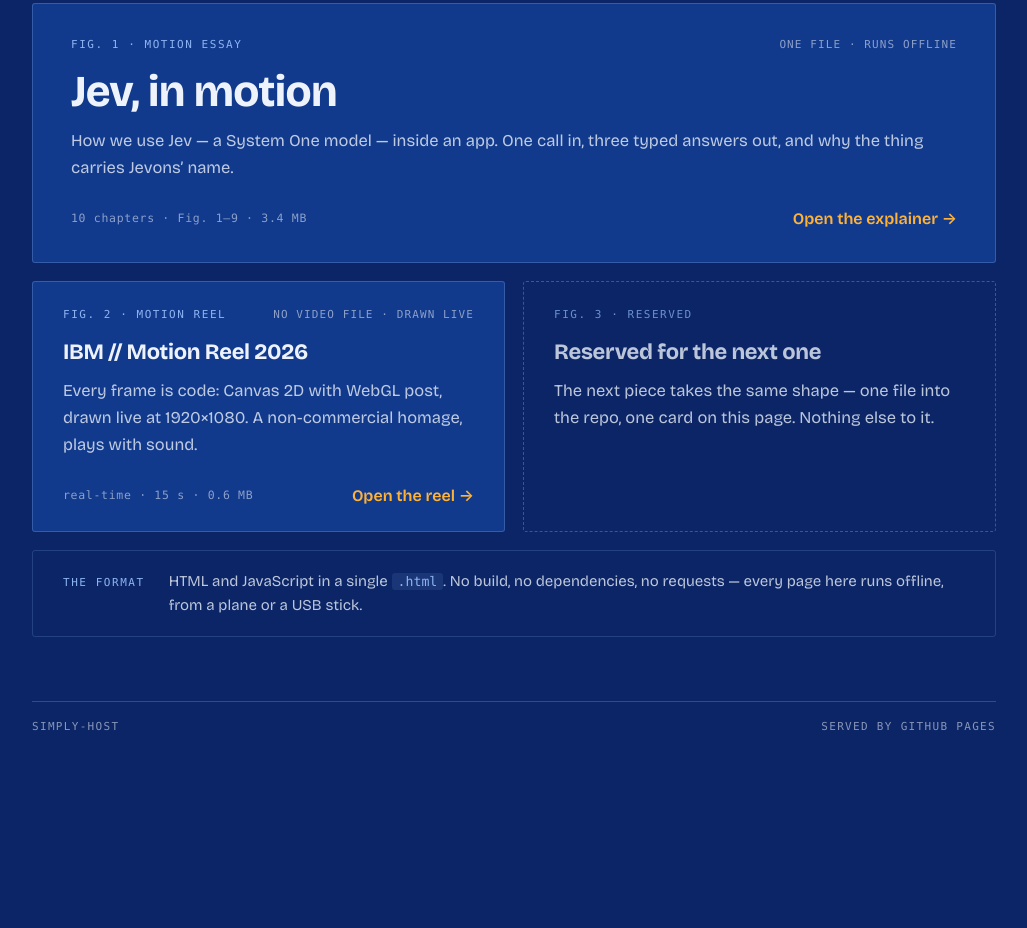
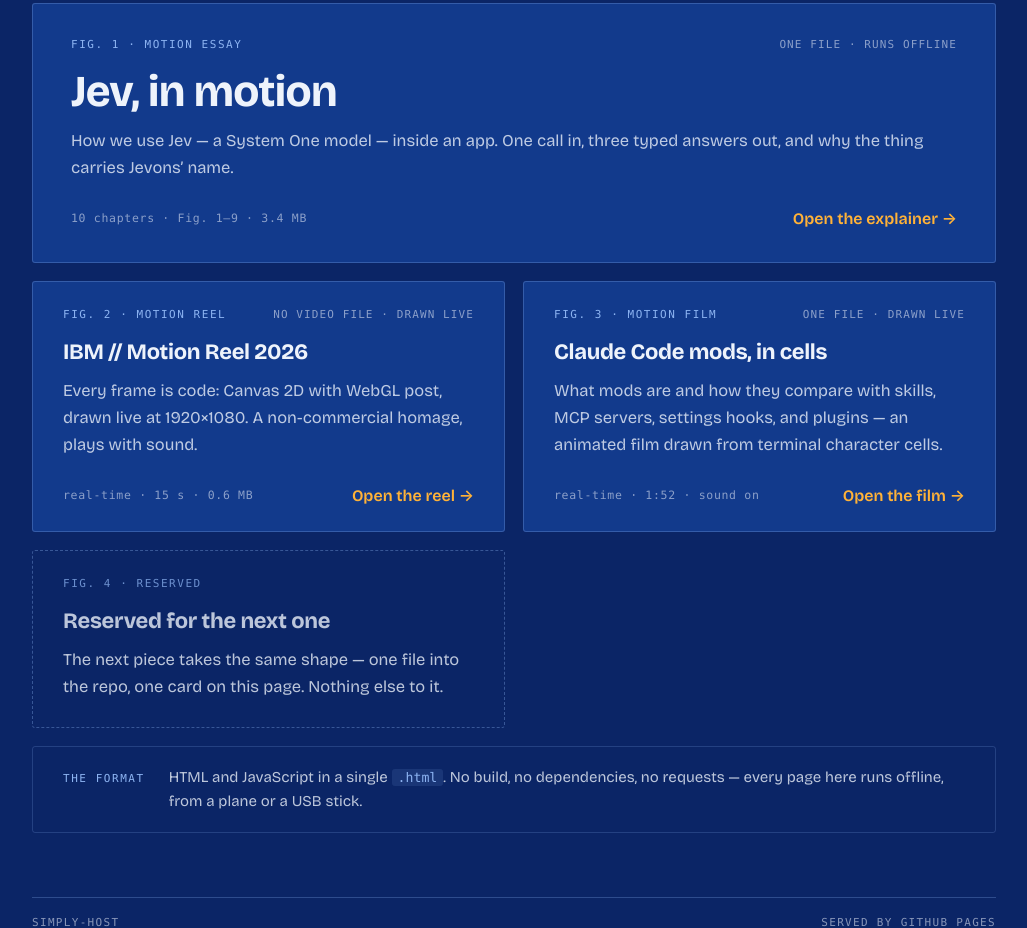
Before and after one commit to fredkwok-it/simply-host, a plain HTML site: page index.html in a window 1280 px wide. Shown: the part 518-1446 px from the top of the page, without its empty margins (126-1153 px from the left). Before the commit the page ends 1303 px from the top, so only its background shows below. Drawn offline with Linux system fonts and the light colour scheme.

Commit message:
Add mods explainer card to the index

```diff
--- a/index.html
+++ b/index.html
@@ -267,8 +267,21 @@
         </div>
       </a>
 
-      <section class="plate plate--reserved fx" style="--d:.36s">
-        <div class="plate-head"><span class="fig">Fig. 3 · reserved</span></div>
+      <a class="plate plate--link fx" style="--d:.36s" href="claude-mods-explained.html">
+        <div class="plate-head">
+          <span class="fig">Fig. 3 · motion film</span>
+          <span class="fig-meta">one file · drawn live</span>
+        </div>
+        <h2>Claude Code mods, in cells</h2>
+        <p>What mods are and how they compare with skills, MCP servers, settings hooks, and plugins — an animated film drawn from terminal character cells.</p>
+        <div class="plate-foot">
+          <span class="meta">real-time · 1:52 · sound on</span>
+          <span class="cta">Open the film <span class="arrow">→</span></span>
+        </div>
+      </a>
+
+      <section class="plate plate--reserved fx" style="--d:.38s">
+        <div class="plate-head"><span class="fig">Fig. 4 · reserved</span></div>
         <h2>Reserved for the next one</h2>
         <p>The next piece takes the same shape — one file into the repo, one card on this page. Nothing else to it.</p>
       </section>
```
Also changed, not shown: 1 other file.
